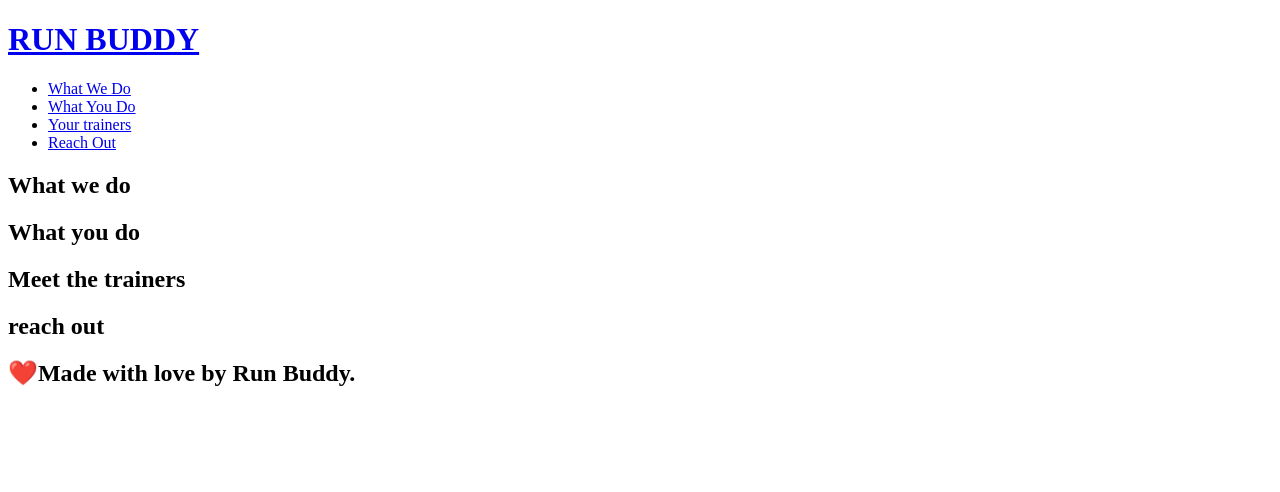
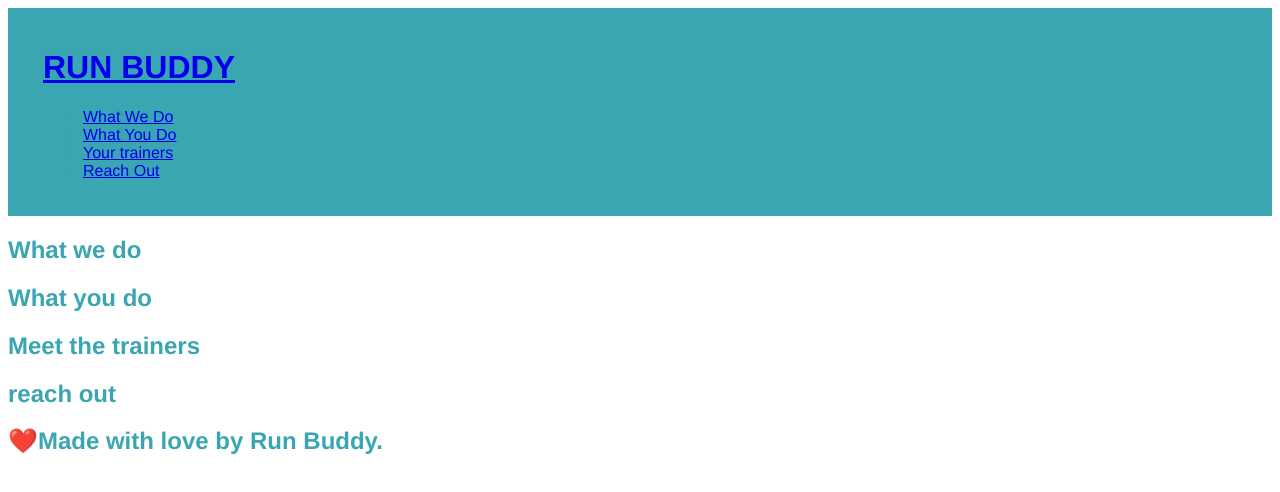
Before and after one commit to Borishabimana773/run-buddy, a plain HTML site: page index.html in a window 1280 px wide. Drawn offline with Linux system fonts and the light colour scheme.

Commit message:
adding stylesheet/ css

```diff
--- /dev/null
+++ b/assets/css/style.css
@@ -0,0 +1,12 @@
+body {
+    font-family: Helvetica, Arial, sans-serif;
+ /* more on this crazy alphanumerical value in a munite! */
+ color: #39a6b2;
+ font-family: Helvetica, Arial, sans-serif;
+}
+
+/* apply styles to <header> */
+header {
+    padding: 20px 35px;
+    background-color: #39a6b2;
+}
--- a/index.html
+++ b/index.html
@@ -3,6 +3,8 @@
     <head>
         <meta charset="UTF-8"/>
         <title>Run Buddy</title>
+        <link rel="stylesheet" href="./assets/css/style.css" />
+
     </head>
     <body>
         <!--navigation -->
```
